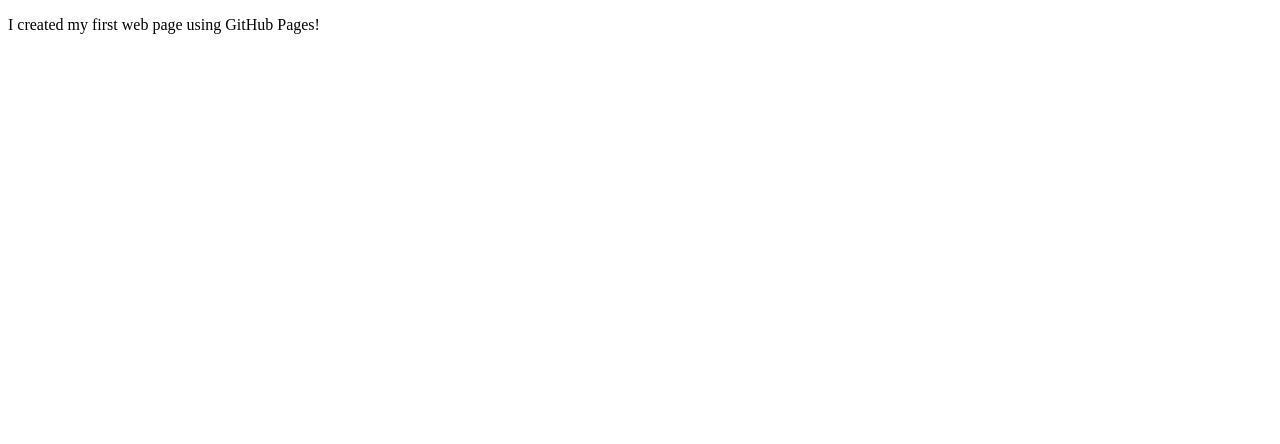
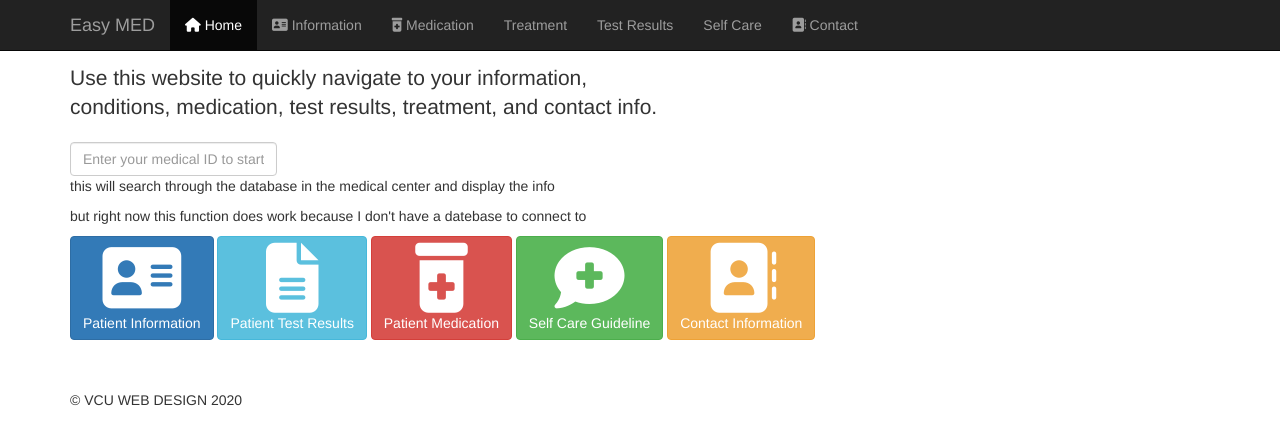
Before and after one commit to niceship05/a, a plain HTML site: page index.html in a window 1280 px wide. Drawn offline with nearby package versions, Linux system fonts and the light colour scheme.

Commit message:
Update index.html
test

```diff
--- a/index.html
+++ b/index.html
@@ -1,9 +1,103 @@
 <!DOCTYPE html>
-<html>
-    <head>
-        <title>My First Site!</title>
-    </head>
-    <body>
-        <p>I created my first web page using GitHub Pages! </p>
-    </body>
+<html lang="en">
+  <head>
+<meta http-equiv="Content-Type" content="text/html; charset=utf-8" >
+    <meta charset="utf-8">
+    <meta http-equiv="X-UA-Compatible" content="IE=edge">
+    <meta name="viewport" content="width=device-width, initial-scale=1">
+    <meta name="description" content="">
+    <meta name="author" content="">
+    <link rel="icon" href="favicon.ico">
+
+    <title>Easy MED</title>
+
+    <!-- Bootstrap core CSS -->
+    <link href="dist/css/bootstrap.min.css" rel="stylesheet">
+
+    <!-- Custom styles for this template -->
+    <link href="starter-template.css" rel="stylesheet">
+
+	<link rel="stylesheet" href="https://cdnjs.cloudflare.com/ajax/libs/font-awesome/4.7.0/css/font-awesome.min.css">
+	<link href="justified-nav.css" rel="stylesheet">
+
+    <!-- Just for debugging purposes. Don't actually copy these 2 lines! -->
+    <!--[if lt IE 9]><script src="assets/js/ie8-responsive-file-warning.js"></script><![endif]-->
+    <script src="assets/js/ie-emulation-modes-warning.js"></script>
+	<script src="https://kit.fontawesome.com/1b69925ba2.js" crossorigin="anonymous"></script>
+
+    <!-- HTML5 shim and Respond.js for IE8 support of HTML5 elements and media queries -->
+    <!--[if lt IE 9]>
+      <script src="https://oss.maxcdn.com/html5shiv/3.7.2/html5shiv.min.js"></script>
+      <script src="https://oss.maxcdn.com/respond/1.4.2/respond.min.js"></script>
+    <![endif]-->
+  </head>
+
+  <body>
+
+    <nav class="navbar navbar-inverse navbar-fixed-top">
+      <div class="container">
+        <div class="navbar-header">
+          <button type="button" class="navbar-toggle collapsed" data-toggle="collapse" data-target="#navbar" aria-expanded="false" aria-controls="navbar">
+            <span class="sr-only">Toggle navigation</span>
+            <span class="icon-bar"></span>
+            <span class="icon-bar"></span>
+            <span class="icon-bar"></span>
+          </button>
+          <div class="navbar-brand">Easy MED</div>
+        </div>
+        <div id="navbar" class="collapse navbar-collapse">
+          <ul class="nav navbar-nav">
+            <li class="active"><a href="index.html"><i class="fas fa-home"></i> Home</a></li>
+			<li><a href="information.html"><i class="fas fa-address-card"></i> Information</a></li>
+            <li><a href="medication.html"><i class="fas fa-prescription-bottle-alt"></i> Medication</a></li>
+			<li><a href="treatment.html">Treatment</a></li>
+			<li><a href="testResults.html">Test Results</a></li>
+			<li><a href="selfCare.html">Self Care</a></li>
+			<li><a href="contactInfo.html"><i class="fas fa-address-book"></i> Contact</a></li>
+
+          </ul>
+        </div><!--/.nav-collapse -->
+      </div>
+    </nav>
+
+    <div class="container">
+
+      <div class="starter-template">
+		<h2>Dear Patient</h2>
+		<p class="lead">Use this website to quickly navigate to your information,<br> conditions, medication, test results, treatment, and contact info.</p>
+
+		<form name="IDform" class="form-inline active-cyan-4">
+		  <input class="form-control form-control-md ml-3 w-75" type="text" placeholder="Enter your medical ID to start"
+			aria-label="Search" name="formName">
+			<p>this will search through the database in the medical center and display the info</p>
+			<p>but right now this function does work because I don't have a datebase to connect to</p>
+		</form>
+
+		<div id="details" style="">
+		<a href="information.html"><button type="button" class="btn btn-primary"><i class="fas fa-address-card fa-5x"></i><br>Patient Information</button> </a>
+	    <a href="testResults.html"><button type="button" class="btn btn-info"><i class="fas fa-file-alt fa-5x"></i><br>Patient Test Results</button> </a>
+		<a href="medication.html"><button type="button" class="btn btn-danger"><i class="fas fa-prescription-bottle-alt fa-5x"></i><br>Patient Medication</button> </a>
+		<a href="selfCare.html"><button type="button" class="btn btn-success"><i class="fas fa-comment-medical fa-5x"></i><br>Self Care Guideline</button> </a>
+		<a href="contactInfo.html"><button type="button" class="btn btn-warning"><i class="fas fa-address-book fa-5x"></i><br>Contact Information</button> </a>
+
+      </div>
+		<p><br><br></p>
+	<div class="footer">
+        <p>&copy; VCU WEB DESIGN 2020</p>
+      </div>
+		</div>
+    </div><!-- /.container -->
+
+
+    <!-- Bootstrap core JavaScript
+    ================================================== -->
+    <!-- Placed at the end of the document so the pages load faster -->
+    <script src="https://ajax.googleapis.com/ajax/libs/jquery/1.11.1/jquery.min.js"></script>
+    <script src="dist/js/bootstrap.min.js"></script>
+    <!-- IE10 viewport hack for Surface/desktop Windows 8 bug -->
+    <script src="assets/js/ie10-viewport-bug-workaround.js"></script>
+
+  </body>
 </html>
+
+<!-- Localized -->
```
